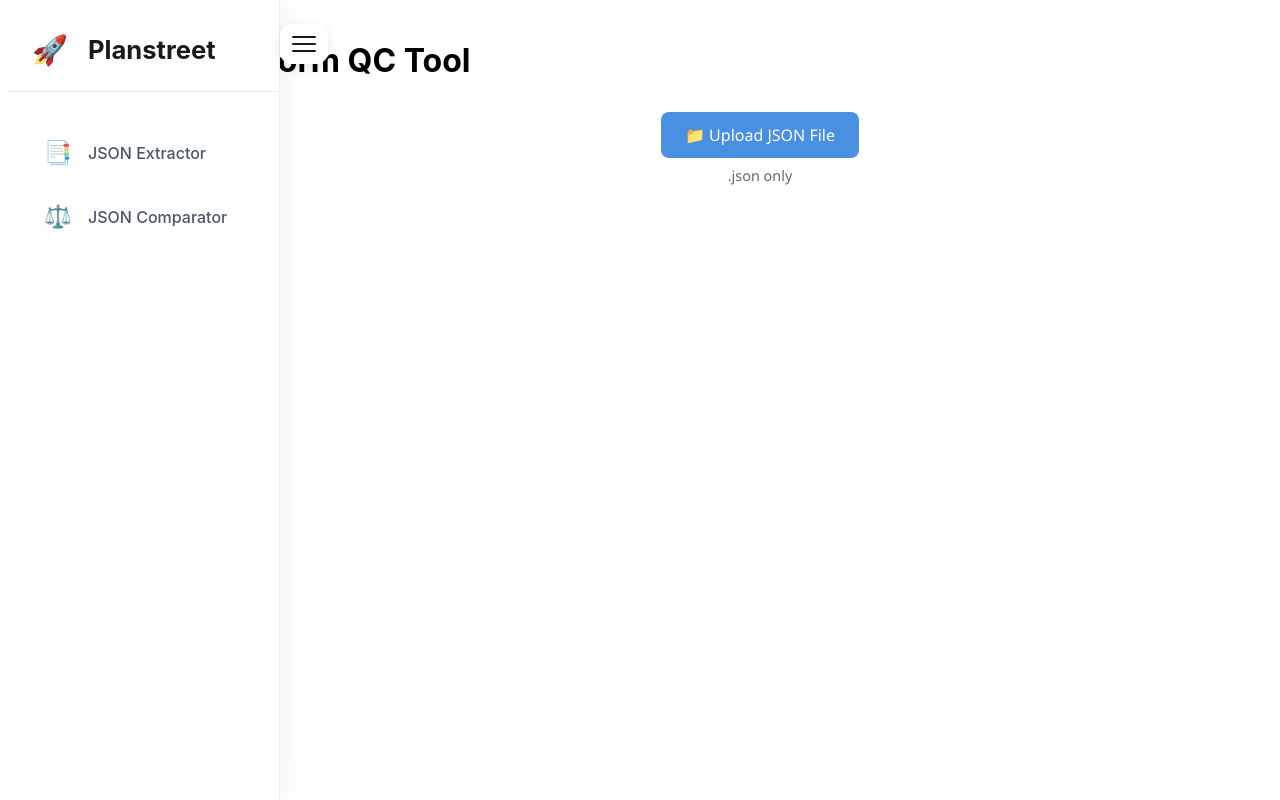
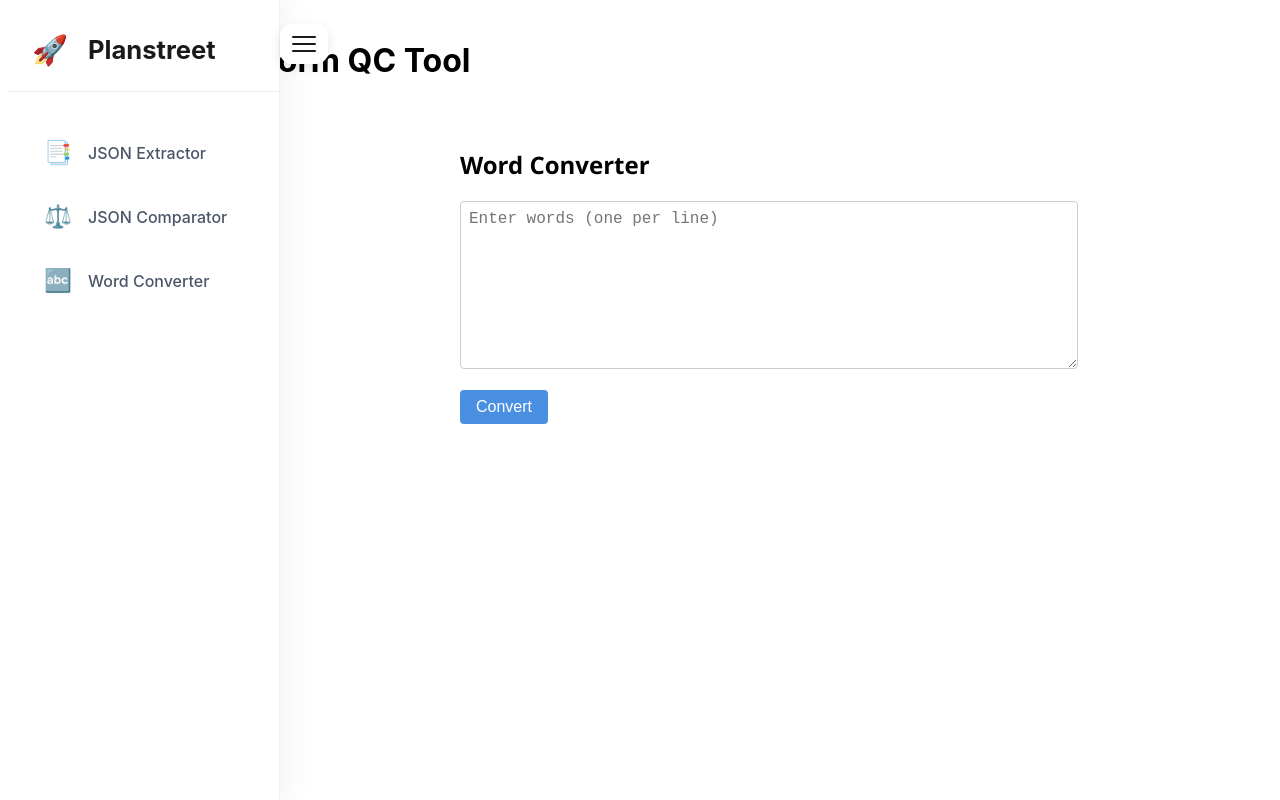
Before and after one commit to mutti-dev/PS-formsqc, a React (Create React App) app: page /converter in a window 1280 px wide. Before the commit this address led to /extractor. Built offline with nearby package versions, Linux system fonts and the light colour scheme.

Commit message:
WordConverter

```diff
--- a/src/App.js
+++ b/src/App.js
@@ -3,6 +3,7 @@ import { BrowserRouter as Router, Routes, Route, Navigate } from 'react-router-d
 import SideDrawer from './components/SideDrawer';
 import JSONExtractor from './components/JSONExtractor';
 import JSONComparator from './components/JSONComparator';
+import WordConverter from './components/WordConverter';
 
 function App() {
   return (
@@ -14,6 +15,7 @@ function App() {
           <Routes>
             <Route path="/extractor" element={<JSONExtractor />} />
             <Route path="/comparator" element={<JSONComparator />} />
+            <Route path="/converter" element={<WordConverter />} />
             <Route path="*" element={<Navigate to="/extractor" replace />} />
           </Routes>
         </main>
--- a/src/components/SideDrawer.js
+++ b/src/components/SideDrawer.js
@@ -38,6 +38,16 @@ export default function SideDrawer() {
               >
                 <span style={styles.icon}>⚖️</span>
                 <span style={styles.linkText}>JSON Comparator</span>
+              </Link>
+            </li>
+            <li style={styles.item}>
+              <Link
+                to="/converter"
+                style={styles.link}
+                activeStyle={styles.activeLink}
+              >
+                <span style={styles.icon}>🔤</span>
+                <span style={styles.linkText}>Word Converter</span>
               </Link>
             </li>
           </ul>
--- /dev/null
+++ b/src/components/WordConverter.js
@@ -0,0 +1,72 @@
+import React, { useState } from 'react';
+
+export default function WordConverter() {
+  const [inputText, setInputText] = useState('');
+  const [result, setResult] = useState([]);
+
+  const convertWords = () => {
+    // Split by newlines; trim and filter out empty lines.
+    const words = inputText.split(/\r?\n/).map(w => w.trim()).filter(w => w);
+    const converted = words.map(word => {
+      // Replace spaces with underscores and remove any character not an alphabet or underscore.
+      const value = word
+        .replace(/[\s]+/g, '_')
+        .replace(/[^A-Za-z_]/g, '');
+      return { label: word, value };
+    });
+    setResult(converted);
+  };
+
+  return (
+    <div style={styles.container}>
+      <h2>Word Converter</h2>
+      <textarea
+        style={styles.textarea}
+        value={inputText}
+        onChange={e => setInputText(e.target.value)}
+        placeholder="Enter words (one per line)"
+      />
+      <button onClick={convertWords} style={styles.button}>
+        Convert
+      </button>
+      {result.length > 0 && (
+        <pre style={styles.result}>
+          {JSON.stringify(result, null, 2)}
+        </pre>
+      )}
+    </div>
+  );
+}
+
+const styles = {
+  container: {
+    maxWidth: '600px',
+    margin: '2rem auto',
+    padding: '1rem',
+    fontFamily: "'Segoe UI', sans-serif"
+  },
+  textarea: {
+    width: '100%',
+    height: '150px',
+    padding: '0.5rem',
+    fontSize: '1rem',
+    marginBottom: '1rem',
+    border: '1px solid #ccc',
+    borderRadius: '4px'
+  },
+  button: {
+    padding: '0.5rem 1rem',
+    fontSize: '1rem',
+    cursor: 'pointer',
+    backgroundColor: '#4A90E2',
+    color: 'white',
+    border: 'none',
+    borderRadius: '4px'
+  },
+  result: {
+    backgroundColor: '#f5f5f5',
+    padding: '1rem',
+    borderRadius: '4px',
+    marginTop: '1rem'
+  }
+};
```
